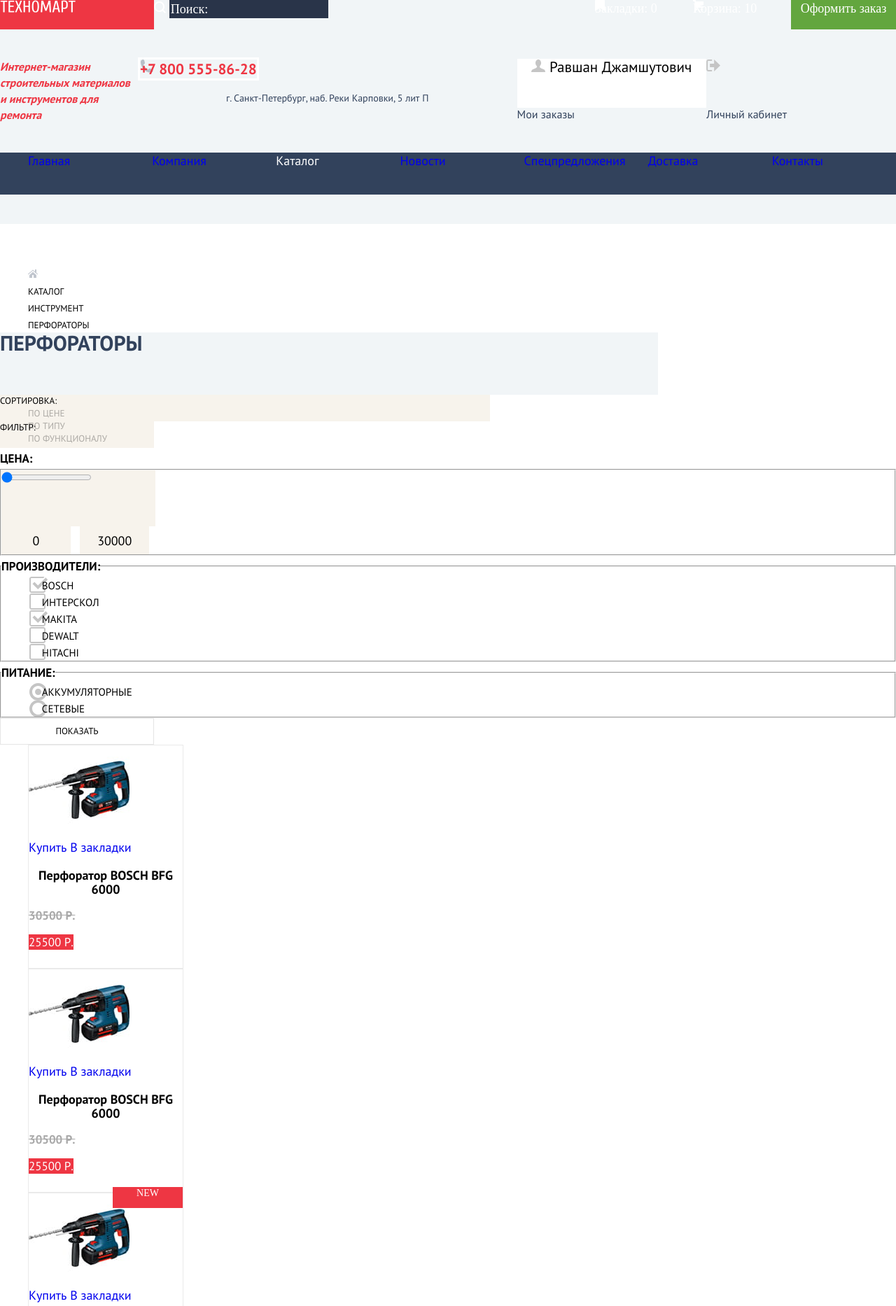
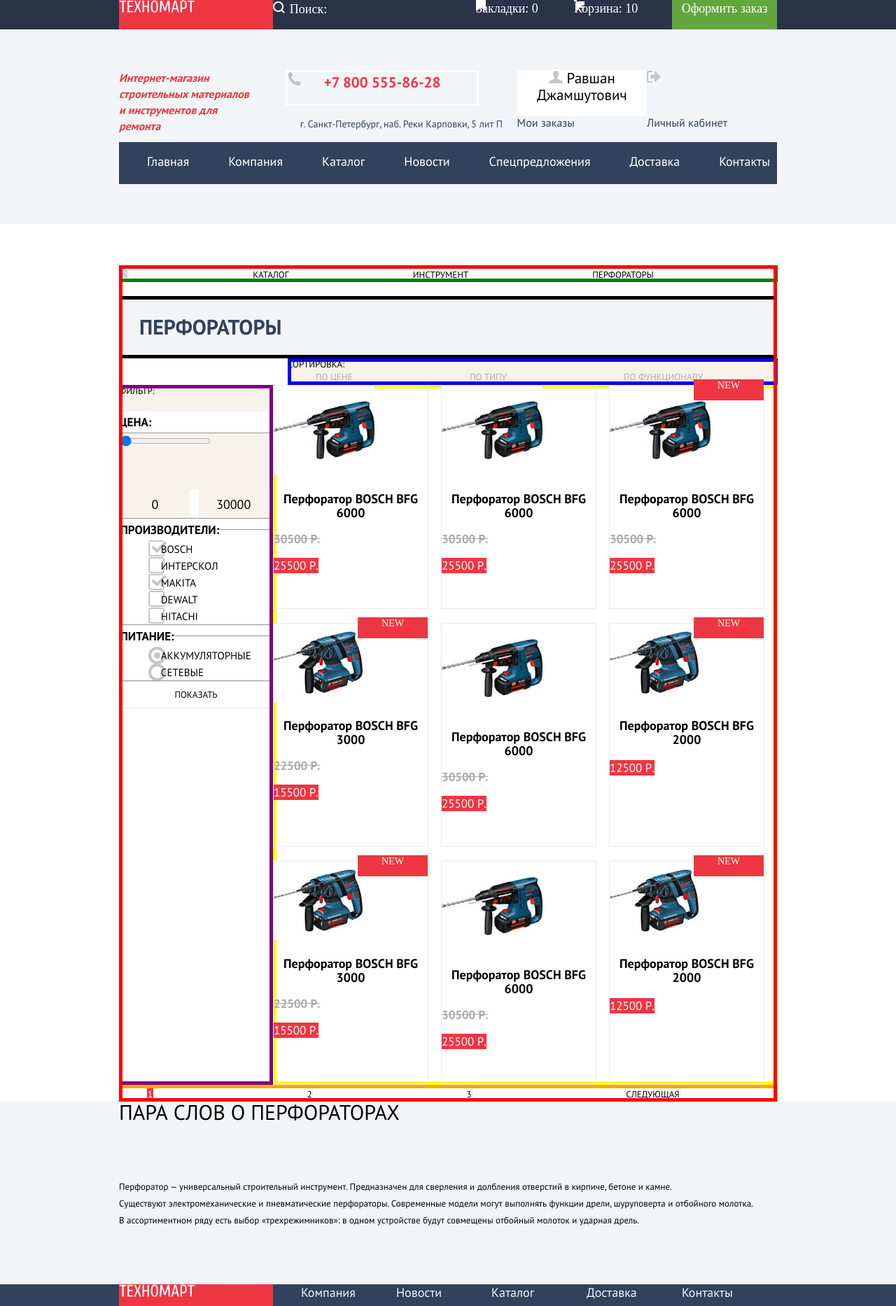
Before and after one commit to TanyaMozoleva/505199-technomart-31, a plain HTML site: page catalog.html in a window 1280 px wide. Shown: the top 1866 px of the page at 70% size. Drawn offline with Linux system fonts and the light colour scheme; a web font is replaced by a local one.

Commit message:
Разметка на гридах(исправления)

```diff
--- a/catalog.html
+++ b/catalog.html
@@ -14,6 +14,8 @@
   </head>
   <body class="page-body">
     <header class="header">
+      <div class="header-top-wrapper">
+        <div class="container">
           <nav class="header-top">
             <a class="header-top-link header-top-logo" href="index.html"><img src="img/logo.png" width="108" height="18" alt="Логотип техномарта"></a>
 
@@ -27,10 +29,13 @@
             <a class="header-top-link header-top-cart" href="#">Корзина: 10</a>
             <a class="header-top-link header-top-order" href="#">Оформить заказ</a>
           </nav>
+        </div>
+      </div>
 
+      <div class="container">
         <nav class="header-middle">
           <h1 class="header-middle-title reset-title">Интернет-магазин строительных материалов и инструментов для ремонта</h1>
-        <section>
+          <section class="header-info">
             <a class="header-contacts" href="tel:+78005558628">+7 800 555-86-28</a>
             <p class="header-address">г. Санкт-Петербург, наб. Реки Карповки, 5 лит П</p>
           </section>
@@ -53,16 +58,19 @@
           </div>
         </nav>
         <ul class="header-navigation reset-list">
-        <li><a href="index.html">Главная</a></li>
-        <li><a href="#">Компания</a></li>
-        <li><a>Каталог</a></li>
-        <li><a href="#">Новости</a></li>
-        <li><a href="#">Спецпредложения</a></li>
-        <li><a href="#">Доставка</a></li>
-        <li><a href="#">Контакты</a></li>
+          <li class="header-navigation-item"><a class="header-navigation-link" href="index.html">Главная</a></li>
+          <li class="header-navigation-item"><a class="header-navigation-link" href="#">Компания</a></li>
+          <li class="header-navigation-item"><a class="header-navigation-link">Каталог</a></li>
+          <li class="header-navigation-item"><a class="header-navigation-link" href="#">Новости</a></li>
+          <li class="header-navigation-item"><a class="header-navigation-link" href="#">Спецпредложения</a></li>
+          <li class="header-navigation-item"><a class="header-navigation-link" href="#">Доставка</a></li>
+          <li class="header-navigation-item"><a class="header-navigation-link" href="#">Контакты</a></li>
         </ul>
+      </div>
     </header>
     <main>
+      <div class="container">
+        <div class="catalog-page-wrapper">
           <ul class="breadcrumbs reset-list">
             <li><a href="#"><svg width="14" height="12" viewBox="0 0 14 12" fill="none" xmlns="http://www.w3.org/2000/svg">
               <path d="M2 7.99999V12H6V7.99999H8V12H12V7.99999L7 3.51599L2 7.99999Z" fill="#C1C6CE"/>
@@ -154,9 +162,9 @@
                   <div class="product-image-wrapper">
                     <img class="product-img" src="img/products/products-item-bosch6000.jpg" width="144" height="128" alt="Аккумуляторный перфоратор bosch со сверлом большого диаметра">
                   </div>
-              <div class="products-option">
-                <a class="products-option-link-buy" href="#">Купить</a>
-                <a class="products-option-link-bookmarks" href="#">В закладки</a>
+                  <div class="product-option">
+                    <a class="product-option-link-buy" href="#">Купить</a>
+                    <a class="product-option-link-bookmarks" href="#">В закладки</a>
                   </div>
                   <section class="product-description">
                     <p class="products-title">Перфоратор BOSCH BFG 6000</p>
@@ -170,9 +178,9 @@
                   <div class="product-image-wrapper">
                     <img class="product-img" src="img/products/products-item-bosch6000.jpg" width="144" height="128" alt="Аккумуляторный перфоратор bosch со сверлом большого диаметра">
                   </div>
-              <div class="products-option">
-                <a class="products-option-link-buy" href="#">Купить</a>
-                <a class="products-option-link-bookmarks" href="#">В закладки</a>
+                  <div class="product-option">
+                    <a class="product-option-link-buy" href="#">Купить</a>
+                    <a class="product-option-link-bookmarks" href="#">В закладки</a>
                   </div>
                   <section class="product-description">
                     <p class="products-title">Перфоратор BOSCH BFG 6000</p>
@@ -186,9 +194,9 @@
                   <div class="product-image-wrapper">
                     <img class="product-img" src="img/products/products-item-bosch6000.jpg" width="144" height="128" alt="Аккумуляторный перфоратор bosch со сверлом большого диаметра">
                   </div>
-              <div class="products-option">
-                <a class="products-option-link-buy" href="#">Купить</a>
-                <a class="products-option-link-bookmarks" href="#">В закладки</a>
+                  <div class="product-option">
+                    <a class="product-option-link-buy" href="#">Купить</a>
+                    <a class="product-option-link-bookmarks" href="#">В закладки</a>
                   </div>
                   <section class="product-description">
                     <p class="products-title">Перфоратор BOSCH BFG 6000</p>
@@ -203,9 +211,9 @@
                   <div class="product-image-wrapper">
                     <img class="product-img" src="img/products/products-item-bosch3000.jpg" width="127" height="112" alt="Аккумуляторный перфоратор bosch со сверлом среднего диаметра">
                   </div>
-              <div class="products-option">
-                <a class="products-option-link-buy" href="#">Купить</a>
-                <a class="products-option-link-bookmarks" href="#">В закладки</a>
+                  <div class="product-option">
+                    <a class="product-option-link-buy" href="#">Купить</a>
+                    <a class="product-option-link-bookmarks" href="#">В закладки</a>
                   </div>
                   <section class="product-description">
                     <p class="products-title">Перфоратор BOSCH BFG 3000</p>
@@ -220,9 +228,9 @@
                   <div class="product-image-wrapper">
                     <img class="product-img" src="img/products/products-item-bosch6000.jpg" width="144" height="128" alt="Аккумуляторный перфоратор bosch со сверлом большого диаметра">
                   </div>
-              <div class="products-option">
-                <a class="products-option-link-buy" href="#">Купить</a>
-                <a class="products-option-link-bookmarks" href="#">В закладки</a>
+                  <div class="product-option">
+                    <a class="product-option-link-buy" href="#">Купить</a>
+                    <a class="product-option-link-bookmarks" href="#">В закладки</a>
                   </div>
                   <section class="product-description">
                     <p class="products-title">Перфоратор BOSCH BFG 6000</p>
@@ -236,9 +244,9 @@
                   <div class="product-image-wrapper">
                     <img class="product-img" src="img/products/products-item-bosch2000.jpg" width="127" height="112" alt="Аккумуляторный перфоратор bosch со сверлом малого диаметра">
                   </div>
-              <div class="products-option">
-                <a class="products-option-link-buy" href="#">Купить</a>
-                <a class="products-option-link-bookmarks" href="#">В закладки</a>
+                  <div class="product-option">
+                    <a class="product-option-link-buy" href="#">Купить</a>
+                    <a class="product-option-link-bookmarks" href="#">В закладки</a>
                   </div>
                   <section class="product-description">
                     <p class="products-title">Перфоратор BOSCH BFG 2000</p>
@@ -252,9 +260,9 @@
                   <div class="product-image-wrapper">
                     <img class="product-img" src="img/products/products-item-bosch3000.jpg" width="127" height="112" alt="Аккумуляторный перфоратор bosch со сверлом среднего диаметра">
                   </div>
-              <div class="products-option">
-                <a class="products-option-link-buy" href="#">Купить</a>
-                <a class="products-option-link-bookmarks" href="#">В закладки</a>
+                  <div class="product-option">
+                    <a class="product-option-link-buy" href="#">Купить</a>
+                    <a class="product-option-link-bookmarks" href="#">В закладки</a>
                   </div>
                   <section class="product-description">
                     <p class="products-title">Перфоратор BOSCH BFG 3000</p>
@@ -269,9 +277,9 @@
                   <div class="product-image-wrapper">
                     <img class="product-img" src="img/products/products-item-bosch6000.jpg" width="144" height="128" alt="Аккумуляторный перфоратор bosch со сверлом большого диаметра">
                   </div>
-              <div class="products-option">
-                <a class="products-option-link-buy" href="#">Купить</a>
-                <a class="products-option-link-bookmarks" href="#">В закладки</a>
+                  <div class="product-option">
+                    <a class="product-option-link-buy" href="#">Купить</a>
+                    <a class="product-option-link-bookmarks" href="#">В закладки</a>
                   </div>
                   <section class="product-description">
                     <p class="products-title">Перфоратор BOSCH BFG 6000</p>
@@ -285,9 +293,9 @@
                   <div class="product-image-wrapper">
                     <img class="product-img" src="img/products/products-item-bosch2000.jpg" width="127" height="112" alt="Аккумуляторный перфоратор bosch со сверлом малого диаметра">
                   </div>
-              <div class="products-option">
-                <a class="products-option-link-buy" href="#">Купить</a>
-                <a class="products-option-link-bookmarks" href="#">В закладки</a>
+                  <div class="product-option">
+                    <a class="product-option-link-buy" href="#">Купить</a>
+                    <a class="product-option-link-bookmarks" href="#">В закладки</a>
                   </div>
                   <section class="product-description">
                     <p class="products-title">Перфоратор BOSCH BFG 2000</p>
@@ -305,18 +313,24 @@
             <li><a class="pagination-item" href="#">3</a></li>
             <li><a class="pagination-item" href="#">Следующая</a></li>
           </ul>
+        </div>
+      </div>
 
+      <div class="description-wrapper">
+        <div class="container">
           <section class="description">
             <h2 class="description-title reset-title">Пара слов о перфораторах</h2>
             <p class="description-info">Перфоратор — универсальный строительный инструмент. Предназначен для сверления и долбления отверстий в кирпиче, бетоне и камне.<br>
               Существуют электромеханические и пневматические перфораторы. Современные модели могут выполнять функции дрели, шуруповерта и отбойного молотка.<br>
               В ассортиментном ряду есть выбор «трехрежимников»: в одном устройстве будут совмещены отбойный молоток и ударная дрель.
             </p>
-
           </section>
+        </div>
+      </div>
     </main>
 
     <footer class="footer">
+      <div class="container">
         <section class="footer-top">
           <a class="footer-top-logo" href="index.html"><img src="img/logo.png" width="108" height="18" alt="Логотип техномарта"></a>
           <ul class="footer-top-menu reset-list">
@@ -329,8 +343,10 @@
         </section>
 
         <section class="footer-middle">
+          <div class="footer-contacts">
             <p class="footer-middle-contacts">г. Санкт-Петербург, наб. Реки Карповки, 5 лит П</p>
             <a class="contacts-phone" href="tel:+78005558628">+7 800 555-86-28</a>
+          </div>
           <ul class="footer-middle-menu reset-list">
             <li class="footer-middle-menu-item"><a class="footer-middle-menu-link" href="#">Материалы</a></li>
             <li class="footer-middle-menu-item"><a class="footer-middle-menu-link" href="#">Техника</a></li>
@@ -338,9 +354,14 @@
             <li class="footer-middle-menu-item"><a class="footer-middle-menu-link" href="#">Спецпредложения</a></li>
           </ul>
         </section>
+      </div>
 
       <section class="footer-bottom">
+        <div class="container">
+          <section class="footer-bottom-information">
+
             <p class="footer-bottom-copyright">© 2010–2021 Компания «Техномарт»<br>Все права защищены</p>
+
             <section class="socials">
               <ul class="socials-list reset-list">
                 <li class="socials-item">
@@ -362,11 +383,14 @@
             </section>
 
             <section class="footer-bottom-developer">
-        <p>Разработано —
+              <p>Разработано —<br>
                 <a class="footer-bottom-developer-link" href="https://htmlacademy.ru/intensive/htmlcss">htmlacademy.ru</a>
               </p>
             </section>
           </section>
+        </div>
+      </section>
+
     </footer>
 
       <section class=" modal modal-cart">
--- a/css/style.css
+++ b/css/style.css
@@ -307,7 +307,7 @@ display: grid;
 
 .header-navigation {
   display: grid;
-  grid-template-columns: 1fr 1fr 1fr 1fr 1fr 1fr 1fr;
+  grid-auto-flow: column;
   background-color: var(--basic-dark-blue);
   height: 60px;
 }
@@ -332,6 +332,17 @@ display: grid;
   opacity: 0.5;
 }
 
+/*------------Sections-wrapper-----------*/
+
+.sections-wrapper {
+  display: grid;
+  grid-template-columns: 1fr 1fr 1fr;
+  grid-template-rows: 1fr 1fr 1fr;
+  column-gap: 20px;
+  row-gap: 20px;
+  outline: 5px solid  red;
+}
+
 /*----------Section-items----------*/
 .sections {
   margin: 0;
@@ -340,10 +351,10 @@ display: grid;
 
 .section-list {
   display: grid;
-  grid-template-columns: 300px 300px 300px;
+  /*grid-template-columns: 300px 300px 300px;
   grid-template-rows: 123px 123px 123px;
   column-gap: 20px;
-  row-gap: 20px;
+  row-gap: 20px;*/
   color: var(--basic-white);
 }
 
@@ -384,6 +395,11 @@ display: grid;
   background-color: var(--basic-yellow);
 }
 
+.slide {
+  grid-column: 1/3;
+  grid-row: 2/4;
+}
+
 .sections-name {
   font-size: 24px;
   line-height: 30px;
@@ -406,7 +422,7 @@ display: grid;
   background-color: var(--dark-grey-opacity);
 }
 
-.sections-vertical {
+/*.sections-vertical {
   display: grid;
   grid-template-rows: 123px 123px;
   row-gap: 20px;
@@ -418,9 +434,16 @@ display: grid;
 
 .sections-item-delivery {
   grid-row: 2/3;
+}*/
+
+/*--------------------Breadcrumbs--------------------*/
+
+.breadcrumbs {
+  display: grid;
+  grid-auto-flow: column;
+  padding: 0;
+  margin-bottom: 20px;
 }
-
-/*----------Breadcrumbs----------*/
 
 .breadcrumbs a {
   color:var(--basic-black);
@@ -431,7 +454,7 @@ display: grid;
   text-transform: uppercase;
 }
 
-/*-----------Catalog-headline-catalog----------*/
+/*---------------------Catalog-headline-catalog--------------------*/
 
 .headline-catalog {
   width: 940px;
@@ -444,6 +467,9 @@ display: grid;
   font-size: 30px;
   line-height: 30px;
   text-transform: uppercase;
+  padding: 29px 739px 30px 29px;
+  margin: 0;
+  margin-bottom: 20px;
 }
 
 /*----------Sort----------*/
@@ -599,7 +625,14 @@ display: grid;
   color: var(--basic-white);
 }
 
+/*----------Description-----------*/
+
+.description-wrapper {
+  background-color: var(--background-light-blue);
+}
+
 .description {
+  display: grid;
   height: 261px;
   background-color: var(--background-light-blue);
   font-family: "PT Sans";
@@ -621,7 +654,13 @@ display: grid;
 
 /*----------Slider----------*/
 
-.slider {
+/*.slider {
+  width: 620px;
+  height: 266px;
+  background-color: var(--background-grey);
+}*/
+
+.slide {
   width: 620px;
   height: 266px;
   background-color: var(--background-grey);
@@ -737,10 +776,80 @@ display: grid;
   text-align: center;
 }
 
+/*--------------------Catalog-page-wrapper---------------------*/
+
+.catalog-page-wrapper {
+  display: grid;
+  grid-template-columns: 220px 1fr;
+  align-content: start;
+  outline: 5px solid red;
+  outline-offset: -5px;
+}
+
+.catalog-page-wrapper .breadcrumbs {
+  grid-column: 1/-1;
+  outline: 5px solid green;
+  outline-offset: -5px;
+}
+
+.catalog-page-wrapper .headline-catalog {
+  grid-column: 1/-1;
+  outline: 5px solid black;
+  outline-offset: -5px;
+}
+
+.catalog-page-wrapper .sort {
+  grid-column: 2/3;
+  margin-left: 21px;
+  outline: 5px solid blue;
+  outline-offset: -5px;
+}
+
+.catalog-page-wrapper .sort-list {
+  display: grid;
+  grid-template-columns: 1fr 1fr 1fr;
+}
+
+
+.catalog-page-wrapper .filter {
+  outline: 5px solid purple;
+  outline-offset: -5px;
+}
+
+.catalog-page-wrapper .catalog {
+  outline: 5px solid yellow;
+  outline-offset: -5px;
+  margin: 0;
+}
+
+.catalog-page-wrapper .catalog-list {
+  display: grid;
+  grid-template-columns: 220px 220px 220px;
+  column-gap: 20px;
+  row-gap: 20px;
+  padding: 0;
+}
+
+.pagination {
+  outline: 5px solid orange;
+  outline-offset: -5px;
+  grid-column: 1/-1;
+  display: grid;
+  grid-template-columns: 1fr 1fr 1fr 1fr;
+  column-gap: 10px;
+
+}
+
+
+
 /*----------Catalog-----------*/
 .catalog {
   margin-bottom: 70px;
 }
+.catalog-list {
+  padding: 0;
+}
+
 .catalog-list-popular {
   display: grid;
   grid-template-columns: 220px 220px 220px 220px;
@@ -873,6 +982,7 @@ display: grid;
   grid-template-columns: 220px 220px 220px 220px;
   column-gap: 20px;
   row-gap: 20px;
+  padding: 0;
 }
 
 .brands-item {
@@ -978,11 +1088,13 @@ display: grid;
 }
 
 .services-content-guarantee {
+  display: none;
   background-image: url("../img/bg-guarantee.png");
   background-repeat: no-repeat;
 }
 
 .services-content-credit {
+  display: none;
   background-image: url("../img/bg-credit.png");
   background-repeat: no-repeat;
 }
@@ -1183,6 +1295,7 @@ display: grid;
 /*Modal*/
 
 .modal {
+  display: none;
   color: var(--basic-black);
   background-color: var(--basic-white);
   font-size: 18px;
```
Also changed, not shown: index.html (+28 -6 lines). Lines whose indentation alone changed are shown as unchanged.
